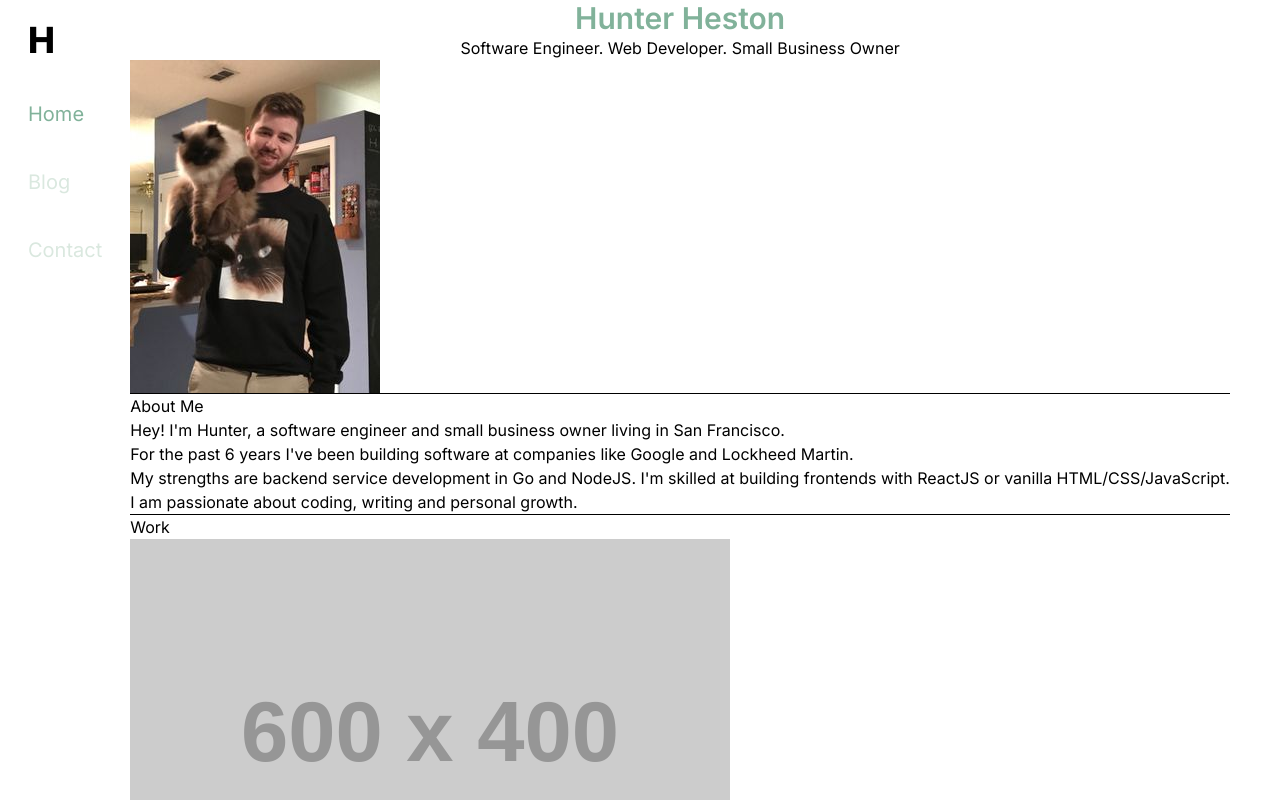
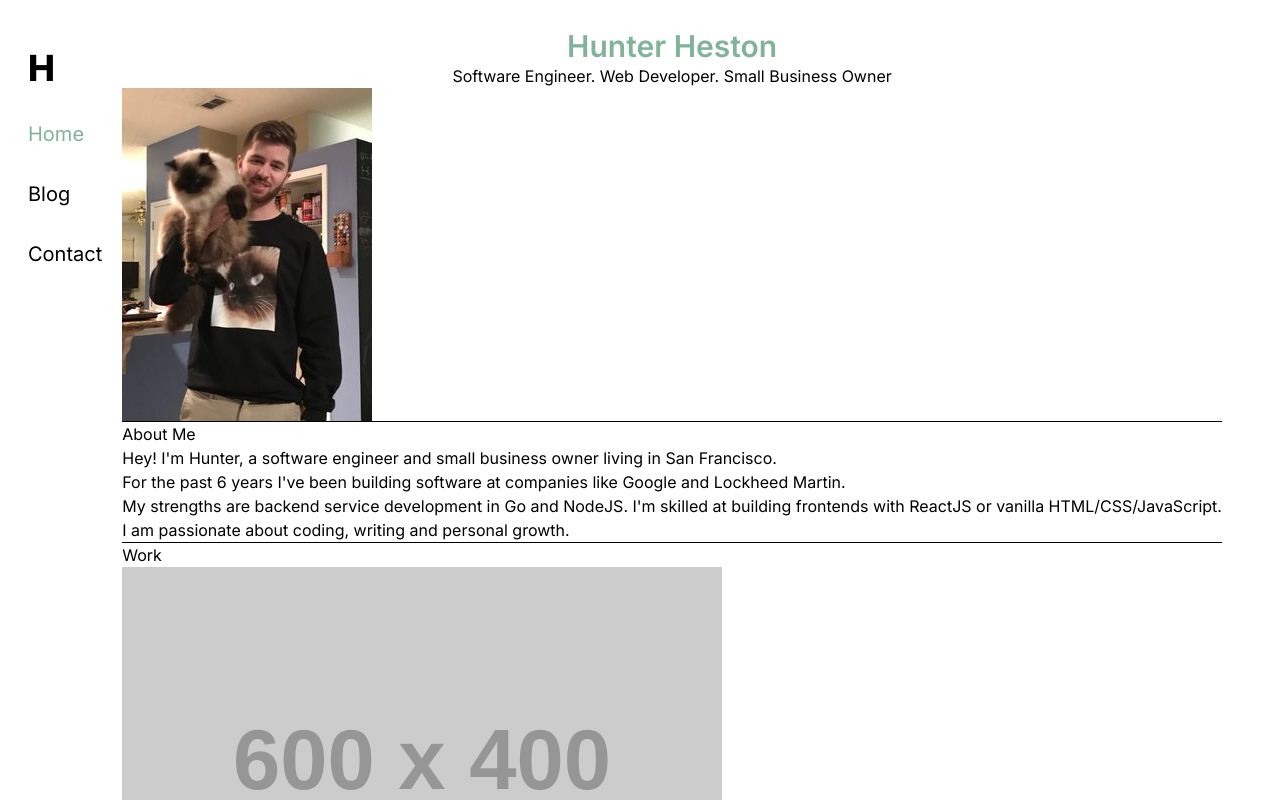
Before and after one commit to HunterHeston/personal-website, a Next.js app: page / in a window 1280 px wide. Shown: the top 800 px of the page. Built offline with nearby package versions, Linux system fonts and the light colour scheme.

Commit message:
Better adjusted margin and padding for nav

```diff
--- a/components/layout.tsx
+++ b/components/layout.tsx
@@ -22,7 +22,10 @@ export default function Layout({ children }: LayoutProps) {
         <link rel="icon" href="/favicon.ico" />
       </Head>
       {/* column container */}
-      <div id="application" className="flex flex-col sm:flex-row max-w-full">
+      <div
+        id="application"
+        className="pl-7 pt-7 flex flex-col sm:flex-row max-w-full"
+      >
         <Navigation />
         <div id="page-content">{children}</div>
       </div>
--- a/components/navigation.tsx
+++ b/components/navigation.tsx
@@ -6,8 +6,8 @@ export default function Navigation() {
 
   return (
     <>
-      <nav className="flex flex-col min-h">
-        <Link href="/" className="mx-7 my-5 text-4xl font-extrabold">
+      <nav className="flex flex-col">
+        <Link href="/" className="mt-5 text-4xl font-extrabold sm:mb-4">
           H
         </Link>
         <ul className="flex sm:flex-col">
@@ -38,10 +38,10 @@ type NavItemProps = {
 
 // a single navigation item
 function NavItem({ text, href, active, className }: NavItemProps) {
-  const activeClass = active ? "text-accent" : "text-primary";
+  const activeClass = active ? "text-accent" : "";
 
   return (
-    <li className={["mx-7 my-5 list-none", activeClass, className].join(" ")}>
+    <li className={["my-4  list-none pr-5", activeClass, className].join(" ")}>
       <Link className="hover:underline hover:text-accent text-xl" href={href}>
         {text}
       </Link>
```
